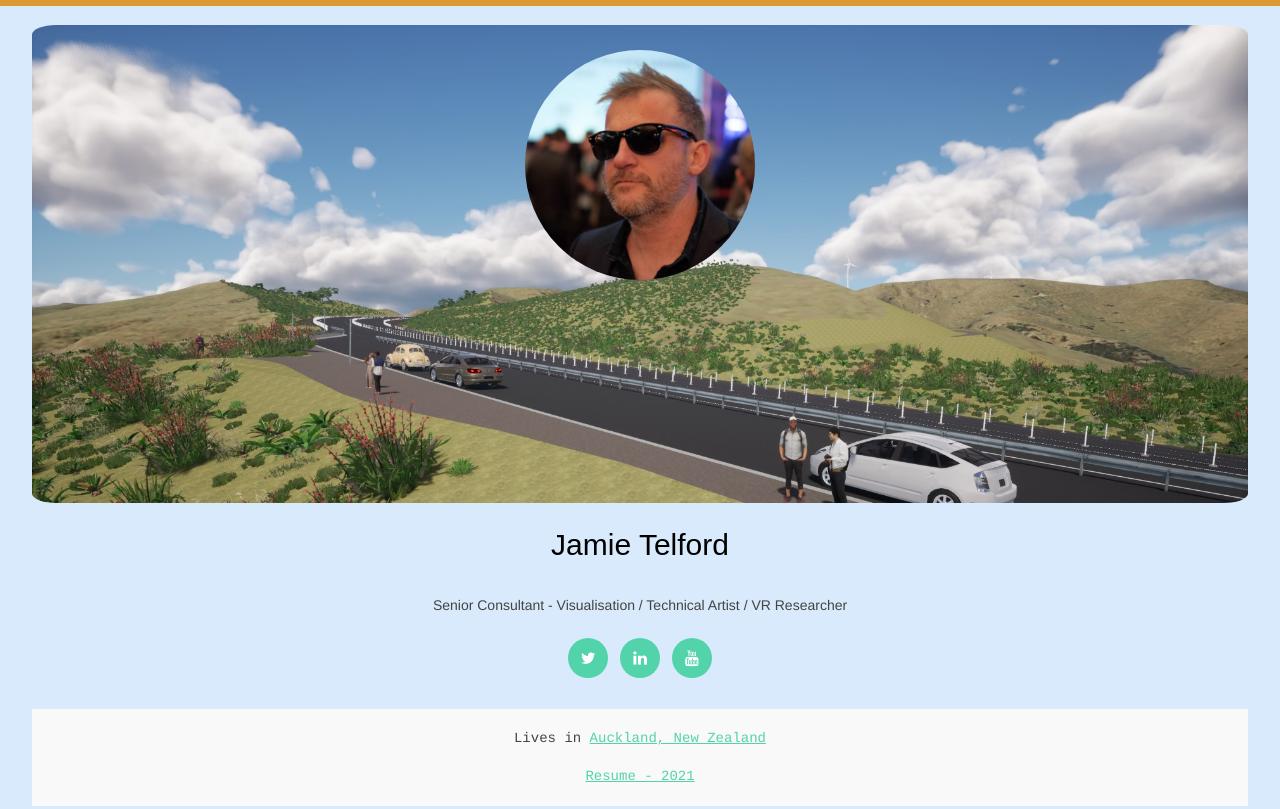
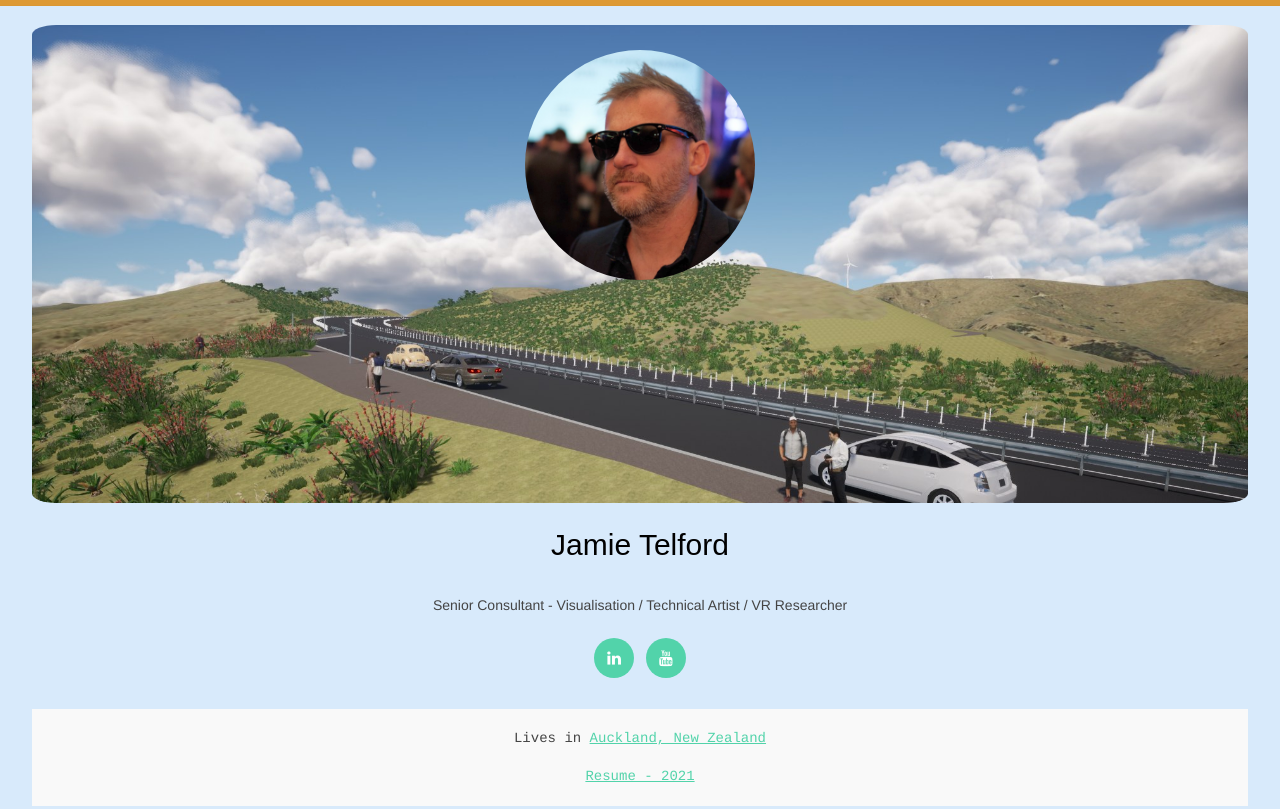
Before and after one commit to jamietelford/jamietelford.github.io, a plain HTML site: page index.html in a window 1280 px wide. Shown: the top 809 px of the page. Drawn offline with Linux system fonts and the light colour scheme; files whose address does not match are found by name.

Commit message:
Update index.html
Removed Twitter from social

```diff
--- a/index.html
+++ b/index.html
@@ -2696,9 +2696,6 @@ style="
     <div style="text-align: center;">
                 <ul class="social social-circle">
                     <li><a target="_blank"
-                           style="text-decoration: none" href="https://twitter.com/JamieGTelford">
-                        <i class="icon-twitter"></i></a></li>
-                    <li><a target="_blank"
                            style="text-decoration: none" href="https://www.linkedin.com/in/jamietelford/">
                         <i class="icon-linkedin"></i>
                         </a></li>
```
